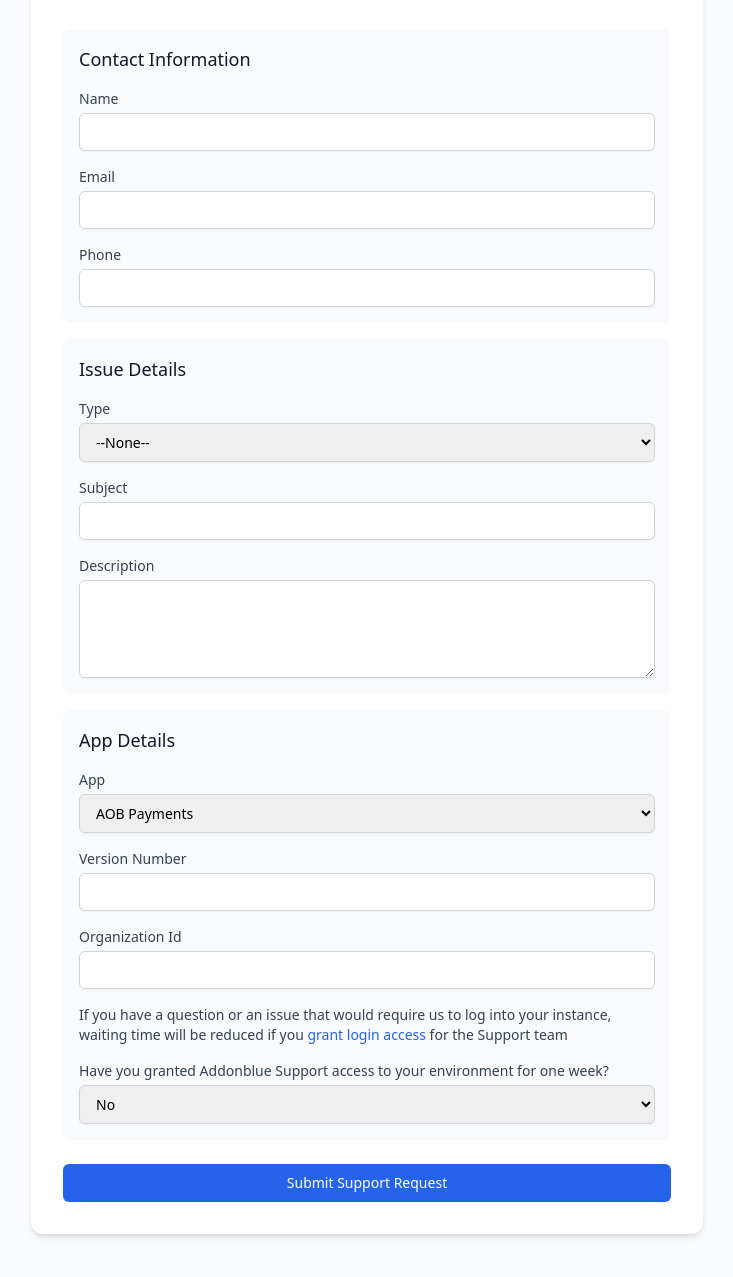
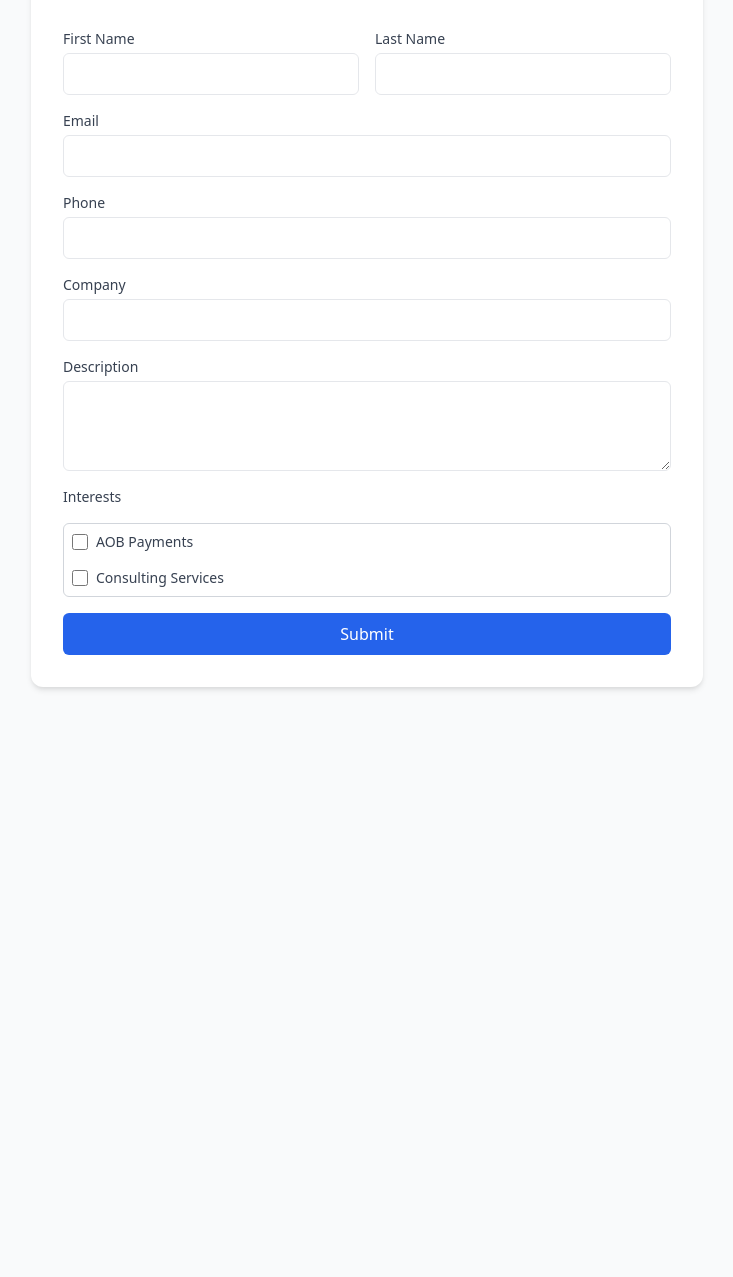
Before and after one commit to JayMalde/LeadForm, a plain HTML site: page index.html in a window 1280 px wide. Shown: the part 147-1424 px from the top of the page, without its empty margins (273-1006 px from the left). After the commit the page ends 882 px from the top, so only its background shows below. Drawn offline with nearby package versions, Linux system fonts and the light colour scheme.

Commit message:
Update index.html

```diff
--- a/index.html
+++ b/index.html
@@ -3,7 +3,7 @@
 <head>
     <meta charset="UTF-8">
     <meta name="viewport" content="width=device-width, initial-scale=1.0">
-    <title>App Support Form</title>
+    <title>Lead Form</title>
     <link href="https://cdn.jsdelivr.net/npm/tailwindcss@2.2.19/dist/tailwind.min.css" rel="stylesheet">
 </head>
 <body class="min-h-screen bg-gray-50 py-12 px-4 sm:px-6 lg:px-8">
@@ -13,111 +13,90 @@
 
     <div class="max-w-md mx-auto bg-white rounded-xl shadow-md overflow-hidden md:max-w-2xl p-8">
         <div class="text-center mb-8">
-            <h2 class="text-3xl font-bold text-gray-900">App Support Request</h2>
-            <p class="mt-2 text-sm text-gray-600">Please provide the details of your app-related issue</p>
+            <h2 class="text-3xl font-bold text-gray-900">Contact US Form</h2>
+            <p class="mt-2 text-sm text-gray-600">Please provide your information to get in touch.</p>
         </div>
 
-        <form action="https://webto.salesforce.com/servlet/servlet.WebToCase?encoding=UTF-8&orgId=00D8c000008511Q" method="POST" class="space-y-6">
-            <input type="hidden" name="orgid" value="00D8c000008511Q">
-            <input type="hidden" name="retURL" id="retURL" value="">
+        <form action="https://webto.salesforce.com/servlet/servlet.WebToLead?encoding=UTF-8" method="POST" class="space-y-4">
+            <input type="hidden" name="oid" value="00D8c000008511Q">
+            <input type="hidden" name="retURL" id="retURL">
 
-            <div class="space-y-4">
-                <!-- Contact Information Section -->
-                <div class="bg-gray-50 p-4 rounded-lg space-y-4">
-                    <h3 class="text-lg font-medium text-gray-900">Contact Information</h3>
-
+            <!-- Name -->
+            <div class="grid grid-cols-1 sm:grid-cols-2 gap-4">
                 <div>
-                        <label for="name" class="block text-sm font-medium text-gray-700">Name</label>
-                        <input id="name" name="name" type="text" maxlength="80" required
-                               class="mt-1 block w-full px-3 py-2 rounded-md border border-gray-300 shadow-sm focus:border-blue-500 focus:ring-blue-500 sm:text-sm">
+                    <label for="first_name" class="block text-sm font-medium text-gray-700">First Name</label>
+                    <input id="first_name" name="first_name" type="text" maxlength="40" required
+                        class="mt-1 block w-full px-3 py-2 border rounded-md focus:ring-blue-500 focus:border-blue-500">
+                    </div>
+                <div>
+                    <label for="last_name" class="block text-sm font-medium text-gray-700">Last Name</label>
+                    <input id="last_name" name="last_name" type="text" maxlength="80" required
+                        class="mt-1 block w-full px-3 py-2 border rounded-md focus:ring-blue-500 focus:border-blue-500">
+                </div>
             </div>
 
+            <!-- Email -->
             <div>
                 <label for="email" class="block text-sm font-medium text-gray-700">Email</label>
                 <input id="email" name="email" type="email" maxlength="80" required
-                               class="mt-1 block w-full px-3 py-2 rounded-md border border-gray-300 shadow-sm focus:border-blue-500 focus:ring-blue-500 sm:text-sm">
+                       class="mt-1 block w-full px-3 py-2 border rounded-md focus:ring-blue-500 focus:border-blue-500">
             </div>
 
+            <!-- Phone -->
             <div>
                 <label for="phone" class="block text-sm font-medium text-gray-700">Phone</label>
                 <input id="phone" name="phone" type="tel" maxlength="40"
-                               class="mt-1 block w-full px-3 py-2 rounded-md border border-gray-300 shadow-sm focus:border-blue-500 focus:ring-blue-500 sm:text-sm">
+                       class="mt-1 block w-full px-3 py-2 border rounded-md focus:ring-blue-500 focus:border-blue-500">
+            </div>
+
+            <!-- Company -->
+            <div>
+                <label for="company" class="block text-sm font-medium text-gray-700">Company</label>
+                <input id="company" name="company" type="text" maxlength="40"
+                       class="mt-1 block w-full px-3 py-2 border rounded-md focus:ring-blue-500 focus:border-blue-500">
+            </div>
+
+            <!-- Description -->
+            <div>
+                <label for="description" class="block text-sm font-medium text-gray-700">Description</label>
+                <textarea id="description" name="description" rows="3"
+                          class="mt-1 block w-full px-3 py-2 border rounded-md focus:ring-blue-500 focus:border-blue-500"></textarea>
+            </div>
+
+            <label for="00NQm000001TscL" class="block text-sm font-medium text-gray-700">Interests</label>
+            <div class="multiselect-content z-10 w-full bg-white rounded-md border border-gray-300">
+                <div class="multiselect-container relative">
+
+                    <!-- Hidden original select for form submission -->
+                    <select id="00NQm000001TscL" name="00NQm000001TscL" multiple="multiple" class="hidden">
+                        <option value="AOB Payments">AOB Payments</option>
+                        <option value="Consulting Services">Consulting Services</option>
+                    </select>
+
+                    <!-- Custom checkbox options -->
+                    <label class="flex items-center space-x-2 p-2 hover:bg-gray-50 rounded cursor-pointer">
+                        <input type="checkbox"
+                               class="form-checkbox h-4 w-4 text-blue-600 rounded border-gray-300 focus:ring-blue-500"
+                               value="AOB Payments"
+                               onchange="updateSelection(this)">
+                        <span class="text-sm text-gray-700">AOB Payments</span>
+                    </label>
+                    <!-- Custom checkbox options -->
+                    <label class="flex items-center space-x-2 p-2 hover:bg-gray-50 rounded cursor-pointer">
+                        <input type="checkbox"
+                               class="form-checkbox h-4 w-4 text-blue-600 rounded border-gray-300 focus:ring-blue-500"
+                               value="Consulting Services"
+                               onchange="updateSelection(this)">
+                        <span class="text-sm text-gray-700">Consulting Services</span>
+                    </label>
                 </div>
             </div>
 
-                <!-- Issue Details Section -->
-                <div class="bg-gray-50 p-4 rounded-lg space-y-4">
-                    <h3 class="text-lg font-medium text-gray-900">Issue Details</h3>
-
-                    <div>
-                        <label for="type" class="block text-sm font-medium text-gray-700">Type</label>
-                        <select id="type" name="type" required class="mt-1 block w-full px-3 py-2 rounded-md border border-gray-300 shadow-sm focus:border-blue-500 focus:ring-blue-500 sm:text-sm">
-                            <option value="">--None--</option>
-                            <option value="Problem">Problem</option>
-                            <option value="Feature Request">Feature Request</option>
-                            <option value="Question">Question</option>
-                            <option value="Apex Exception">Apex Exception</option>
-                        </select>
-                    </div>
-
-                    <div>
-                        <label for="subject" class="block text-sm font-medium text-gray-700">Subject</label>
-                        <input id="subject" name="subject" type="text" maxlength="80" required
-                               class="mt-1 block w-full px-3 py-2 rounded-md border border-gray-300 shadow-sm focus:border-blue-500 focus:ring-blue-500 sm:text-sm">
-                    </div>
-
-                    <div>
-                        <label for="description" class="block text-sm font-medium text-gray-700">Description</label>
-                        <textarea id="description" name="description" rows="4" required
-                                  class="mt-1 block w-full px-3 py-2 rounded-md border border-gray-300 shadow-sm focus:border-blue-500 focus:ring-blue-500 sm:text-sm"></textarea>
-                    </div>
-                </div>
-
-                <!-- App Details Section -->
-                <div class="bg-gray-50 p-4 rounded-lg space-y-4">
-                    <h3 class="text-lg font-medium text-gray-900">App Details</h3>
-
-                    <div>
-                        <label for="00NQm000001TsMD" class="block text-sm font-medium text-gray-700">App</label>
-                        <select id="00NQm000001TsMD" name="00NQm000001TsMD" required class="mt-1 block w-full px-3 py-2 rounded-md border border-gray-300 shadow-sm focus:border-blue-500 focus:ring-blue-500 sm:text-sm">
-                            <option value="AOB Payments">AOB Payments</option>
-                        </select>
-                    </div>
-
-                    <div>
-                        <label for="00NQm000001TsNp" class="block text-sm font-medium text-gray-700">Version Number</label>
-                        <input id="00NQm000001TsNp" name="00NQm000001TsNp" type="text" maxlength="255"
-                               class="mt-1 block w-full px-3 py-2 rounded-md border border-gray-300 shadow-sm focus:border-blue-500 focus:ring-blue-500 sm:text-sm">
-                    </div>
-
-                    <div>
-                        <label for="00NQm000001TsIz" class="block text-sm font-medium text-gray-700">Organization Id</label>
-                        <input id="00NQm000001TsIz" name="00NQm000001TsIz" type="text" maxlength="255"
-                               class="mt-1 block w-full px-3 py-2 rounded-md border border-gray-300 shadow-sm focus:border-blue-500 focus:ring-blue-500 sm:text-sm">
-                    </div>
-
-                    <div>
-                        <p class="text-sm text-gray-700">
-                            If you have a question or an issue that would require us to log into your instance, waiting time will be reduced if you <a href="https://addonblue.com/docs/addonblue-support/grant-addonblue-access-to-your-org/" class="font-medium text-blue-600 dark:text-blue-500 hover:no-underline">grant login access</a> for the Support team
-                        </p>
-                    </div>
-
-                    <div>
-                        <label for="00NQm000001TsKb" class="block text-sm text-gray-700">
-                            Have you granted Addonblue Support access to your environment for one week?
-                        </label>
-                        <select id="00NQm000001TsKb" name="00NQm000001TsKb" required class="mt-1 block w-full px-3 py-2 rounded-md border border-gray-300 shadow-sm focus:border-blue-500 focus:ring-blue-500 sm:text-sm">
-                            <option value="FALSE">No</option>
-                            <option value="TRUE">Yes</option>
-                        </select>
-                    </div>
-                </div>
-            </div>
-
-            <div>
-                <button type="submit" name="submit"
-                        class="w-full flex justify-center py-2 px-4 border border-transparent rounded-md shadow-sm text-sm font-medium text-white bg-blue-600 hover:bg-blue-700 focus:outline-none focus:ring-2 focus:ring-offset-2 focus:ring-blue-500">
-                    Submit Support Request
+            <!-- Submit Button -->
+            <div class="mt-6">
+                <button type="submit"
+                        class="w-full flex justify-center py-2 px-4 border border-transparent rounded-md text-white bg-blue-600 hover:bg-blue-700 focus:ring-2 focus:ring-offset-2 focus:ring-blue-500">
+                    Submit
                 </button>
             </div>
         </form>
@@ -133,8 +112,9 @@
 
         if(messageParam)
         {
-            const toastMessage = messageParam === 'success' ? 'Case created, you will receive a confirmation email!' : 'An error occurred!';
+            const toastMessage = messageParam === 'success' ? 'Response saved, you will receive a confirmation email!' : 'An error occurred!';
             const toastType = messageParam === 'success' ? 'success' : 'error';
+
             showToast(toastMessage, toastType);
         }
 
```
Lines whose indentation alone changed are shown as unchanged.
